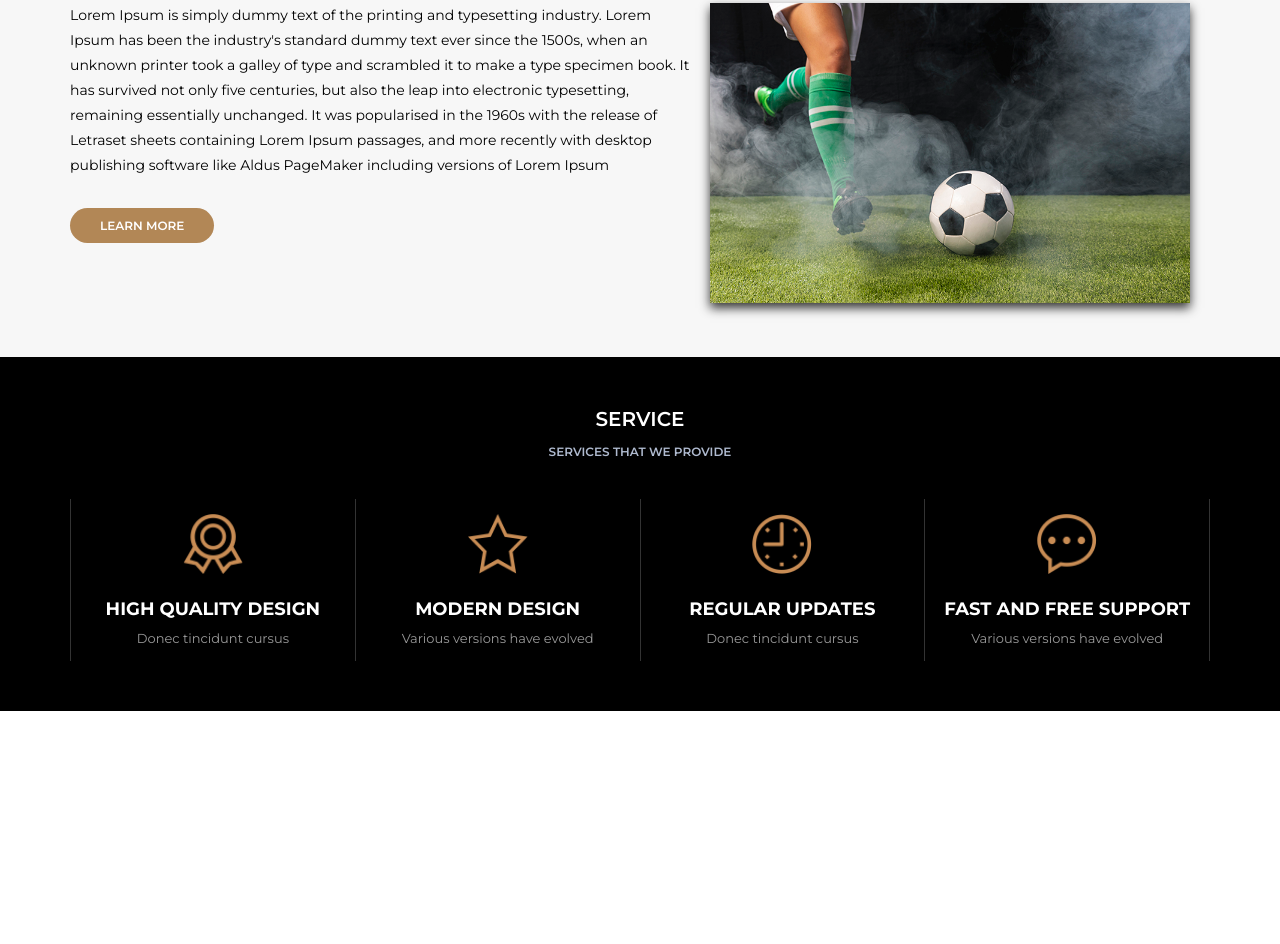
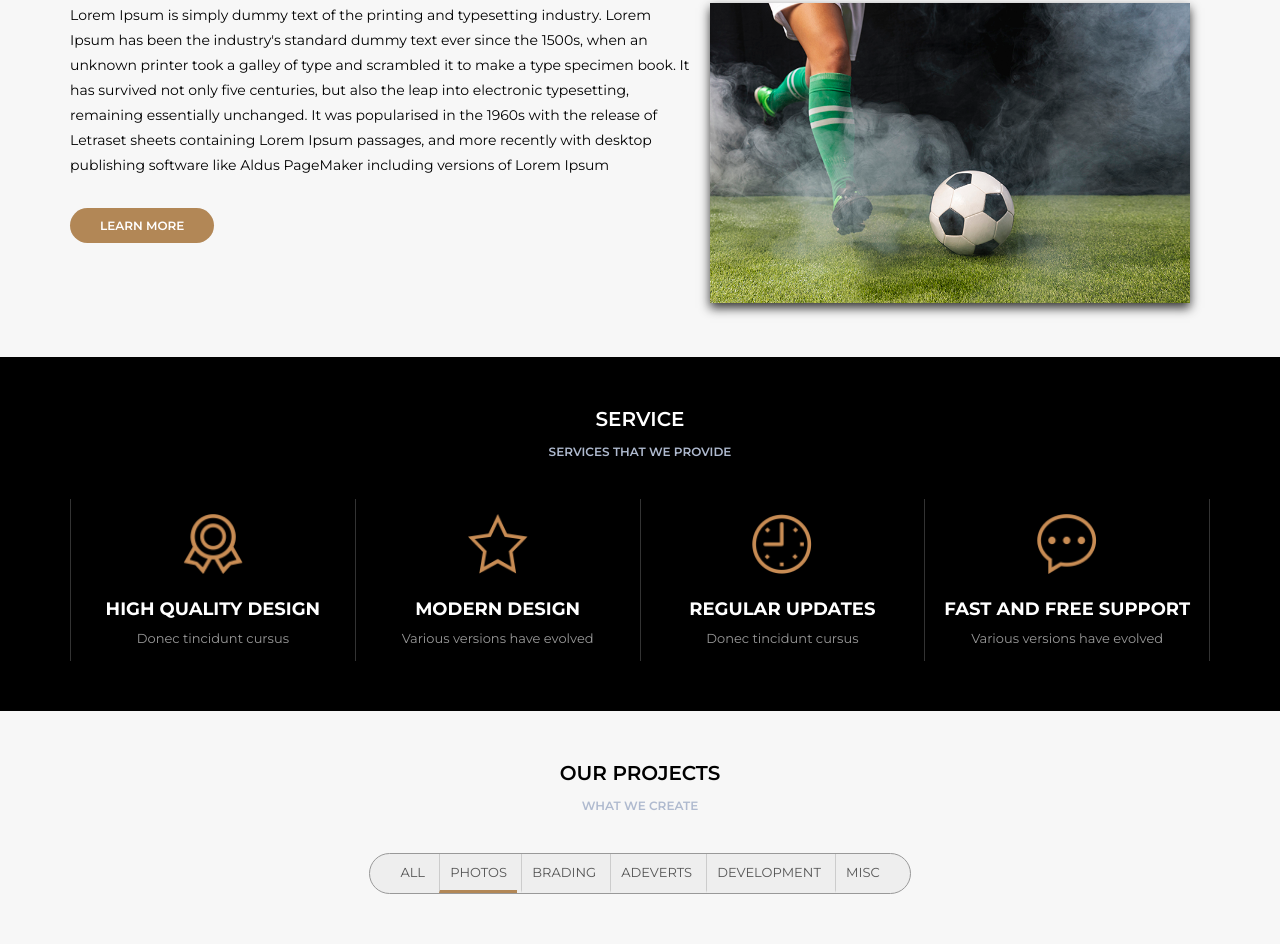
Before and after one commit to thiiagohsc/awax, a plain HTML site: page index.html in a window 1280 px wide. Shown: the part 939-1883 px from the top of the page. Before the commit the page ends 1650 px from the top, so only its background shows below. Drawn offline with Linux system fonts and the light colour scheme.

Commit message:
Inserindo menu dos projetos

```diff
--- a/assets/css/style.css
+++ b/assets/css/style.css
@@ -264,3 +264,45 @@ header {
     font-size: 13px;
     color: #999;
 }
+
+
+/* ṔROJECTS */
+
+.section-projects {
+    display: flex;
+    flex-direction: column;
+    align-items: center;
+}
+
+.section-projects--filters {
+    border: 1px solid #999;
+    background-color: #EEE;
+    border-radius: 30px;
+    display: inline-block;
+    padding: 0px 20px;
+}
+
+.section-projects--filters ul,
+.section-projects--filters li {
+    list-style: none;
+}
+
+.section-projects--filters li {
+    display: inline-block;
+    padding: 10px;
+    text-transform: uppercase;
+    font-size: 13px;
+    border-left: 1px solid #CCC;
+    color: #555;
+    border-bottom: 3px solid #EEE;
+    cursor: pointer;
+}
+
+.section-projects--filters li:first-child {
+    border-left: none;
+}
+
+.section-projects--filters li:hover,
+.section-projects--filters li.active {
+    border-bottom: 3px solid #b28756
+}
--- a/index.html
+++ b/index.html
@@ -19,8 +19,8 @@
                 <nav>
                     <ul>
                         <li class="active"><a href="">HOME</a></li>
-                        <li><a href="">ABOUT US</a></li>
-                        <li><a href="">SERVICE</a></li>
+                        <li><a href="#aboutus">ABOUT US</a></li>
+                        <li><a href="#services">SERVICE</a></li>
                         <li><a href="">OUR PROJECT</a></li>
                         <li><a href="">OUR TEAM</a></li>
                         <li><a href="">HAPPY CLIENTS</a></li>
@@ -61,7 +61,7 @@
         </section>
 
         <section class="default light">
-            <div class="section-title">ABOUT US</div>
+            <div class="section-title" id="aboutus">ABOUT US</div>
             <div class="section-desc">HOW WE ARE?</div>
             <div class="section-body">
                 <div class="section-aboutus">
@@ -79,7 +79,7 @@
         </section>
 
         <section class="default dark">
-            <div class="section-title">Service</div>
+            <div class="section-title" id="services">Service</div>
             <div class="section-desc">Services that we provide</div>
             <div class="section-body">
                 <div class="section-services">
@@ -106,6 +106,25 @@
                 </div>
             </div>
         </section>
+
+        <section class="default light">
+            <div class="section-title" id="aboutus">OUR PROJECTS</div>
+            <div class="section-desc">WHAT WE CREATE</div>
+            <div class="section-body">
+                <div class="section-projects">
+                    <div class="section-projects--filters">
+                        <ul>
+                            <li>All</li>
+                            <li class="active">Photos</li>
+                            <li>Brading</li>
+                            <li>Adeverts</li>
+                            <li>Development</li>
+                            <li>Misc</li>
+                        </ul>
+                    </div>
+                </div>
+            </div>
+        </section>
     </main>
     <footer>
 
```
